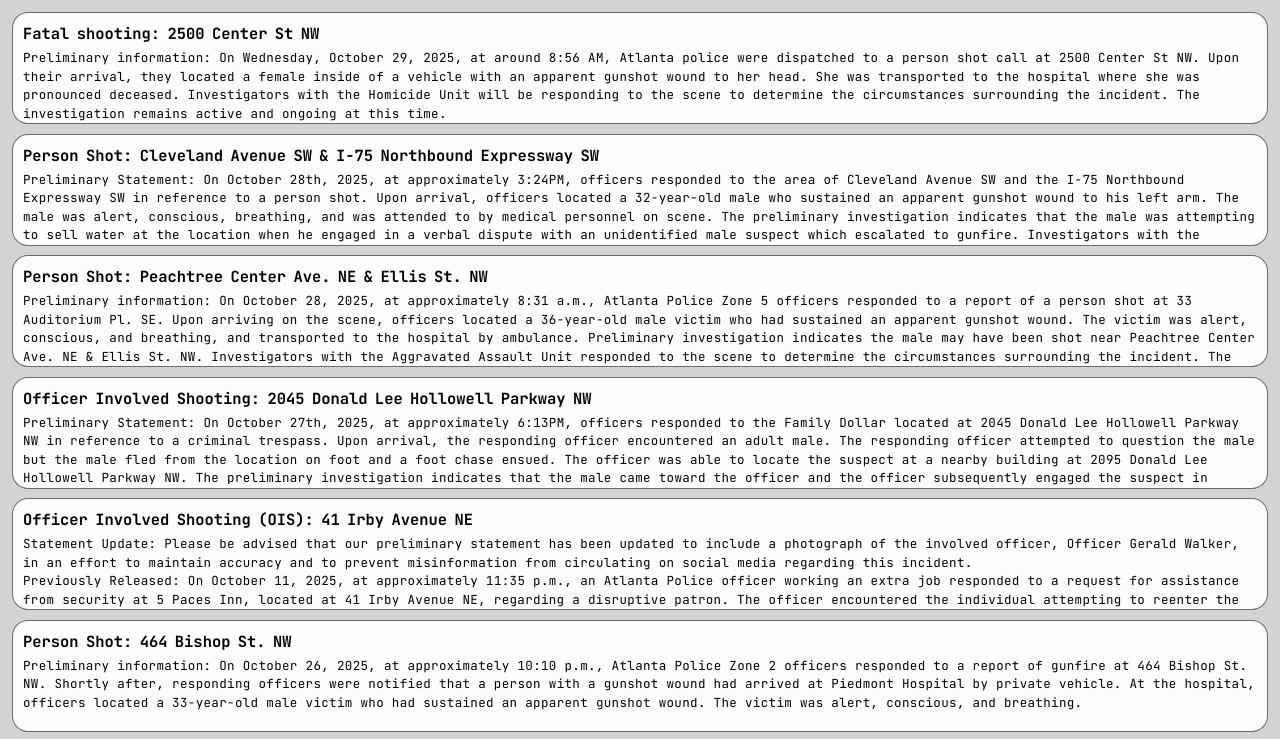
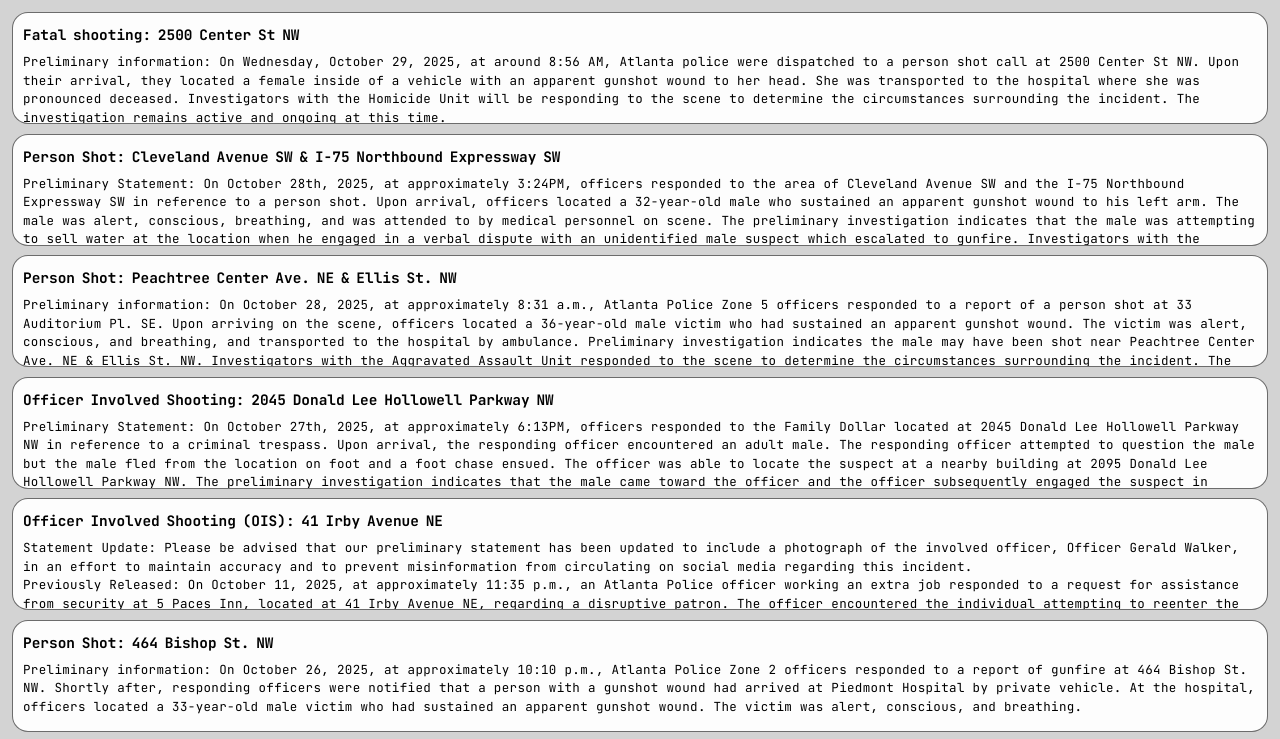
Before and after one commit to Excitaprint/atlalert, a plain HTML site: page index.html in a window 1280 px wide. Shown: the top 739 px of the page. Drawn offline with Linux system fonts and the light colour scheme.

Commit message:
Layout typography

```diff
--- a/index.html
+++ b/index.html
@@ -53,16 +53,16 @@
         margin: 0;
     }
     h1 {
-        font-size: 15.45px;
+        font-size: 14.45px;
         font-weight: 700;
         /* line-height: normal; */
         word-spacing: -1.875px;
         margin: 0;
-        padding-bottom: 2px;
-        padding-top: 3px;
+        padding-bottom: 3px;
+        padding-top: 5px;
     }
     p {
-        padding-top: 6px;
+        padding-top: 8px;
         font-size: 12.5px;
         overflow-wrap: anywhere;
         text-overflow: ellipsis;
```
